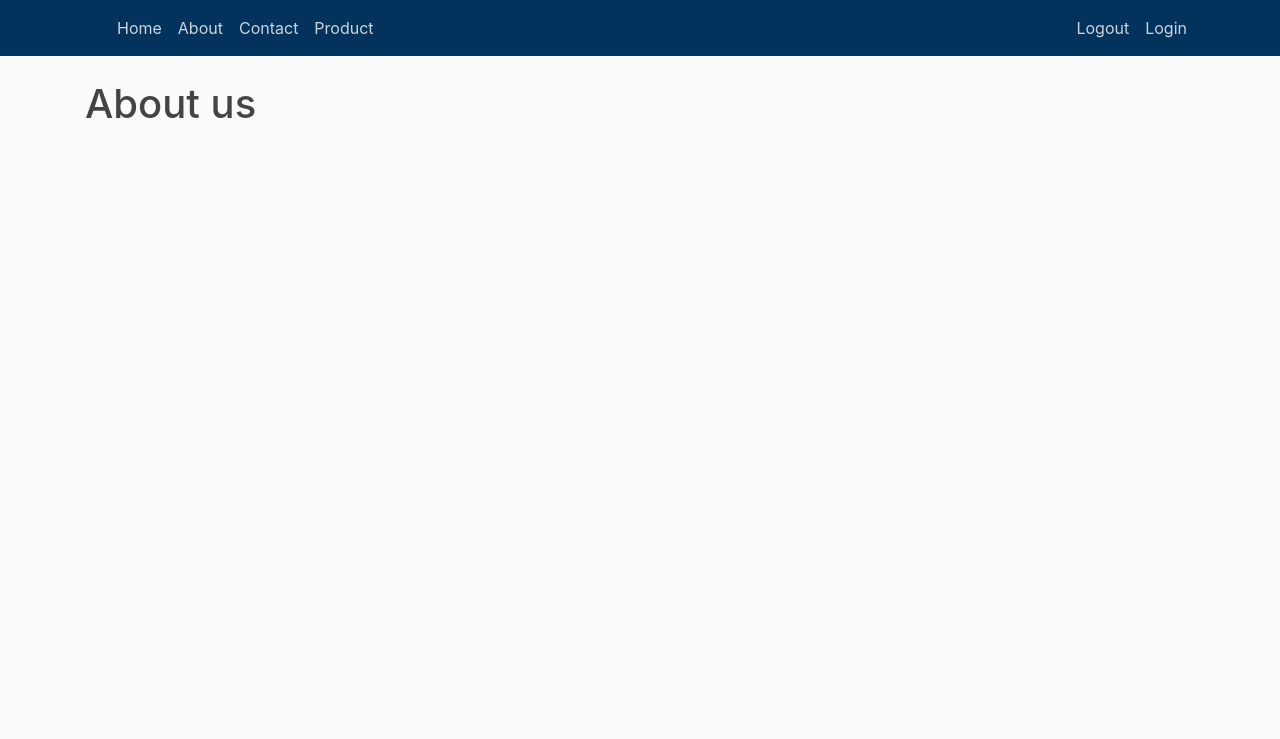
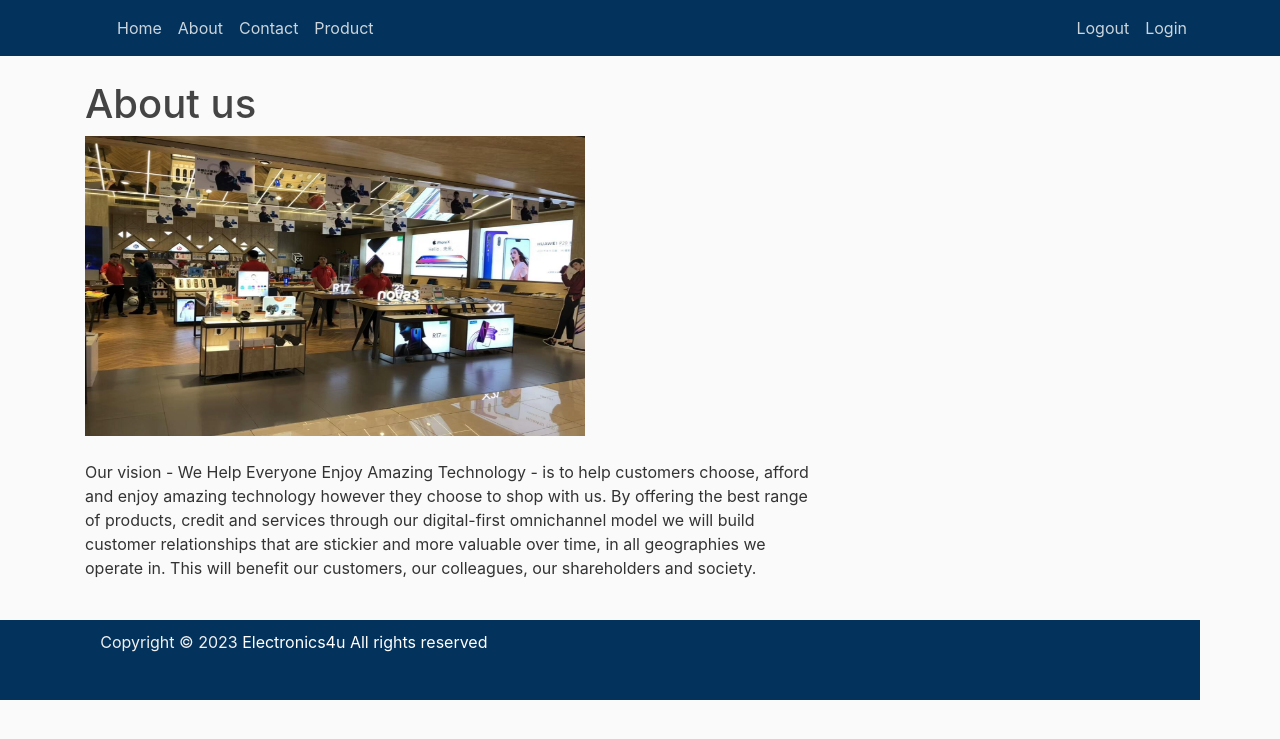
Before and after one commit to sarah19990/SAli, a Django app: page /about/ in a window 1280 px wide. Shown: the top 739 px of the page. Run offline with Django 4.2, Linux system fonts and the light colour scheme; some libraries are stand-ins or nearby versions.

Commit message:
add images footer and text  to the about us page

```diff
--- a/reviewApp/electronic_products/templates/electronic_products/about.html
+++ b/reviewApp/electronic_products/templates/electronic_products/about.html
@@ -1,2 +1,13 @@
 {% extends "electronic_products/base.html" %}
-{% block content %}<h1>About us</h1>{% endblock %}
+{% block content %}<h1>About us</h1>
+{% load static %}
+<img src="{% static 'images/electronic.jpg' %}" alt="something" width="500px"; height="300px"; >
+<br><br>
+<p>Our vision - We Help Everyone Enjoy Amazing Technology - is to help customers choose, afford and enjoy amazing technology however they choose to shop with us. By offering the best range of products, credit and services through our digital-first omnichannel model we will build customer relationships that are stickier and more valuable over time, in all geographies we operate in. This will benefit our customers, our colleagues, our shareholders and society.</p>
+<br>
+<div class="footer" style=" margin-left: -10.3rem; padding: 10px 180px; position: fixed; width: 100%; height: 10%; color: rgb(241, 241, 241); background-color: rgba(3, 50, 92); ">
+    Copyright © 2023
+   <a class="text-white" href="https://mdbootstrap.com/">Electronics4u All rights reserved</a>
+ </div>
+
+{% endblock %}
--- a/reviewApp/electronic_products/templates/electronic_products/product.html
+++ b/reviewApp/electronic_products/templates/electronic_products/product.html
@@ -1,2 +1,4 @@
 {% extends "electronic_products/base.html" %}
-{% block content %}<h1>Product</h1>{% endblock %}
+{% block content %}<h1>Product</h1>{
+
+% endblock %}
--- a/reviewApp/electronic_products/urls.py
+++ b/reviewApp/electronic_products/urls.py
@@ -1,5 +1,6 @@
 from django.urls import path
 from . import views
+
 
 urlpatterns =[
     path('', views.home, name='electronic_products-home'),
```
Also changed, not shown: reviewApp/electronic_products/static/images/electronic.jpg (added).
